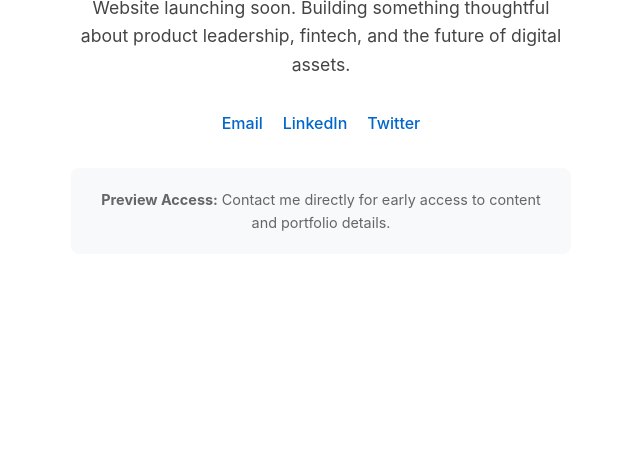
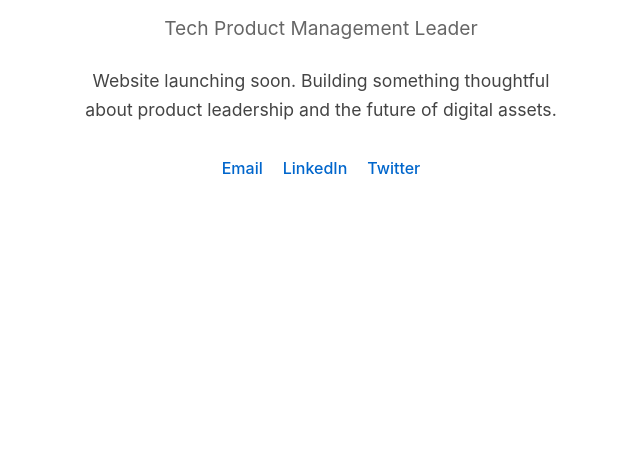
Before and after one commit to Kl2ish/personal-website, a plain HTML site: page index.html in a window 1280 px wide. Shown: the part 343-800 px from the top of the page, without its empty margins (319-959 px from the left). Drawn offline with Linux system fonts and the light colour scheme.

Commit message:
Update index.html

```diff
--- a/index.html
+++ b/index.html
@@ -88,17 +88,14 @@
 <body>
     <div class="container">
         <h1>Krishnan Nair</h1>
-        <div class="subtitle">Senior Product Leader & Fintech Executive</div>
+        <div class="subtitle">Tech Product Management Leader</div>
         <div class="message">
-            Website launching soon. Building something thoughtful about product leadership, fintech, and the future of digital assets.
+            Website launching soon. Building something thoughtful about product leadership and the future of digital assets.
         </div>
         <div class="links">
-            <a href="mailto:hello@krishnannair.com">Email</a>
+            <a href="#">Email</a>
             <a href="#">LinkedIn</a>
             <a href="#">Twitter</a>
-        </div>
-        <div class="preview-access">
-            <strong>Preview Access:</strong> Contact me directly for early access to content and portfolio details.
         </div>
     </div>
 </body>
```
